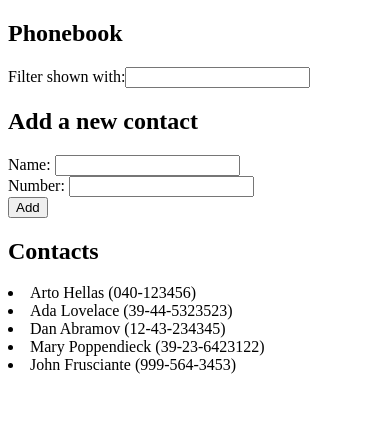
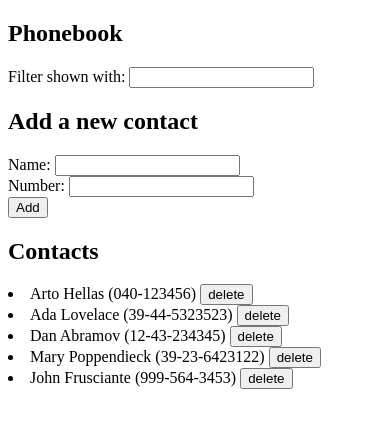
Before and after one commit to Zeit-bit/FullStack-Exercises, a React (Vite) app in the folder part2/phonebook/: page / in a window 390 px wide. Shown: the top 428 px of the page. Built offline with nearby package versions, Linux system fonts and the light colour scheme; data requests are answered from the project's data file.

Commit message:
Complete 2.14: phonebook

```diff
--- a/part2/phonebook/src/App.jsx
+++ b/part2/phonebook/src/App.jsx
@@ -4,7 +4,7 @@ import contactService from "./services/contacts";
 const Filter = ({ filter, setFilter, HandleInputChange }) => {
   return (
     <div>
-      Filter shown with:
+      Filter shown with:{" "}
       <input
         value={filter}
         onChange={(event) => HandleInputChange(event, setFilter)}
@@ -44,12 +44,21 @@ const ContactForm = ({
   );
 };
 
-const Contacts = ({ personsToShow }) => {
+const Contacts = ({ personsToShow, persons, setPersons }) => {
+  const deleteContact = (id) => {
+    if (window.confirm(`Delete ${persons.find((p) => p.id === id).name} ?`)) {
+      contactService.deleteContact(id).then(() => {
+        setPersons(persons.filter((p) => p.id !== id));
+      });
+    }
+  };
+
   return (
     <div>
       {personsToShow.map((p) => (
-        <li key={p.name}>
-          {p.name} ({p.number})
+        <li key={p.id}>
+          {p.name} ({p.number}){"  "}
+          <button onClick={() => deleteContact(p.id)}>delete</button>
         </li>
       ))}
     </div>
@@ -123,7 +132,11 @@ const App = () => {
       />
 
       <h2>Contacts</h2>
-      <Contacts personsToShow={personsToShow} />
+      <Contacts
+        personsToShow={personsToShow}
+        persons={persons}
+        setPersons={setPersons}
+      />
     </div>
   );
 };
--- a/part2/phonebook/src/services/contacts.js
+++ b/part2/phonebook/src/services/contacts.js
@@ -10,4 +10,8 @@ const create = (newContact) => {
   return axios.post(url, newContact).then((response) => response.data);
 };
 
-export default { getAll, create };
+const deleteContact = (id) => {
+  return axios.delete(`${url}/${id}`);
+};
+
+export default { getAll, create, deleteContact };
```
Also changed, not shown: part2/phonebook/db.json (line endings or trailing spaces).
